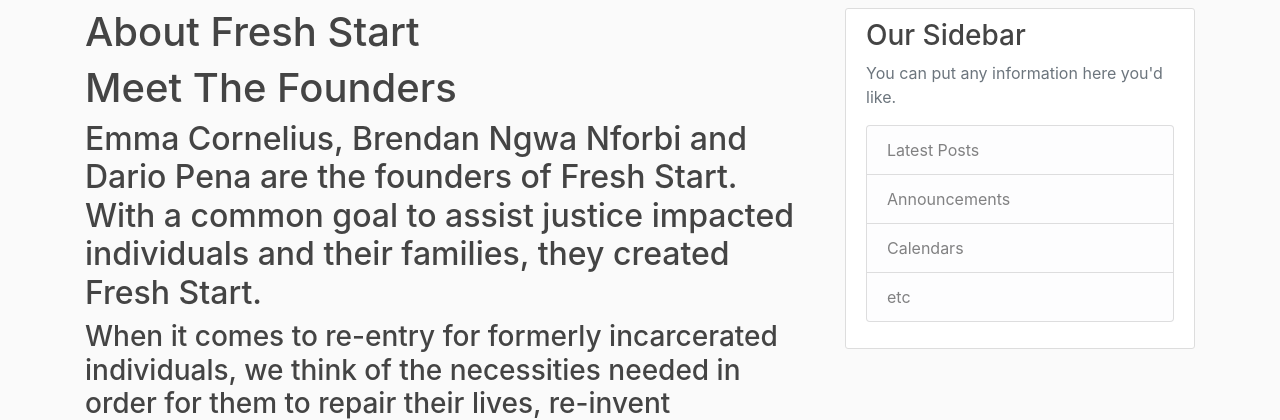
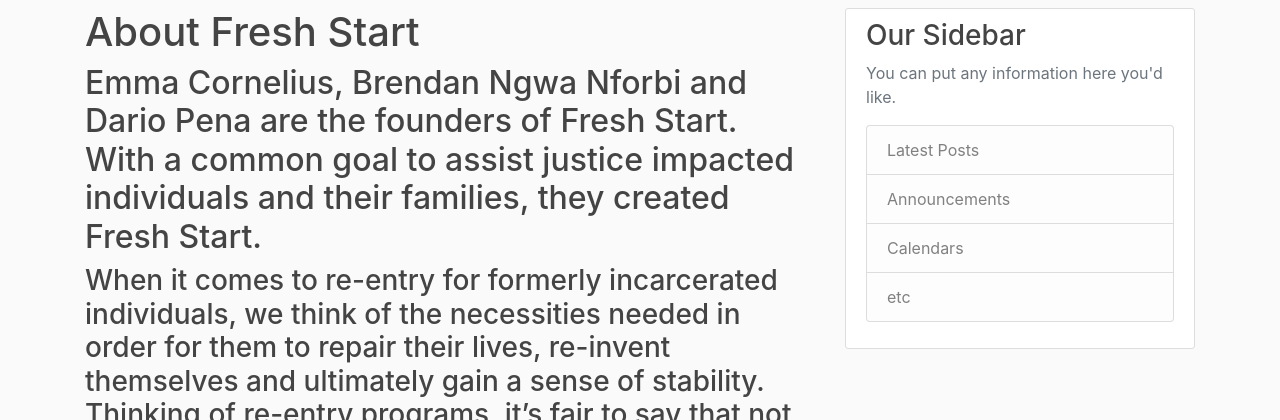
Before and after one commit to Intheloop83/fresh_start, a Django app: page /about/ in a window 1280 px wide. Shown: the part 72-492 px from the top of the page. Run offline with Django 3.2, Linux system fonts and the light colour scheme; some libraries are stand-ins or nearby versions.

Commit message:
UpdateHtml

```diff
--- a/mysite/fresh_start/templates/fresh_start/about.html
+++ b/mysite/fresh_start/templates/fresh_start/about.html
@@ -2,7 +2,6 @@
 {% block content %}
 <h1>About Fresh Start</h1>
 
-<h1>Meet The Founders</h1>
 <h2>Emma Cornelius, Brendan Ngwa Nforbi and Dario Pena are the founders of Fresh Start. With a common goal to assist
     justice impacted individuals and their families, they created Fresh Start.</h2>
 <h3>When it comes to re-entry for formerly incarcerated individuals, we think of the necessities needed in order for
```
